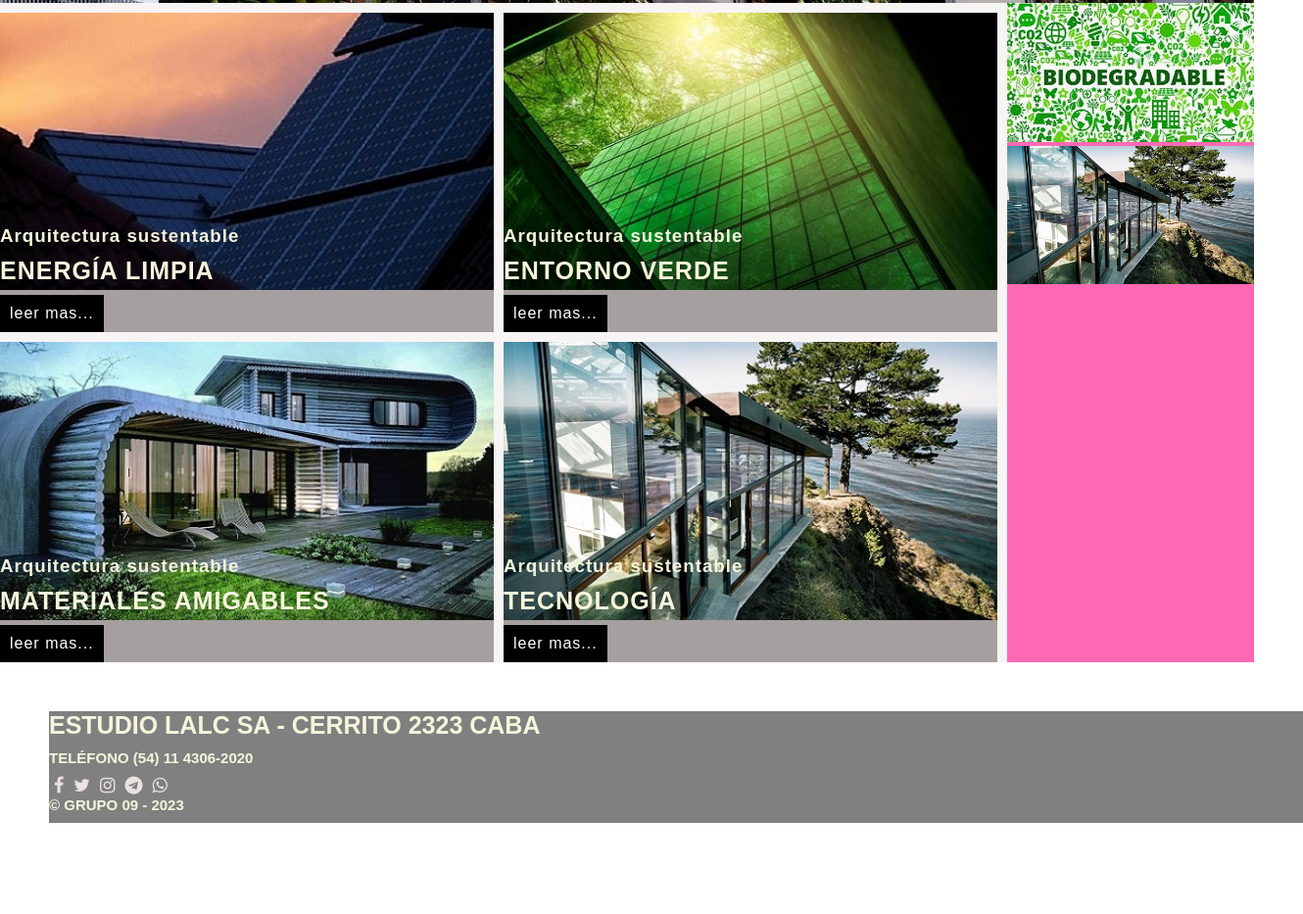
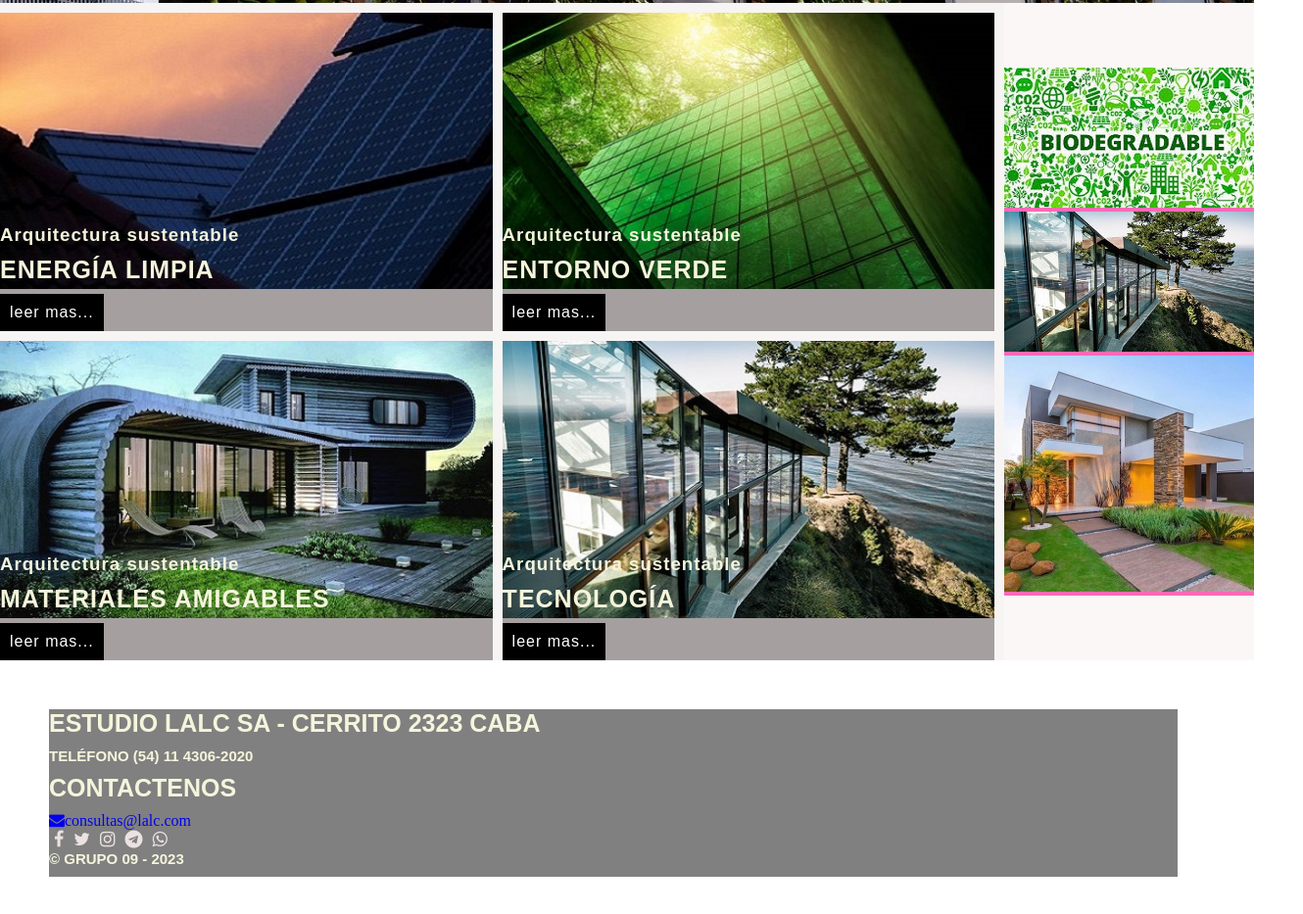
Before and after one commit to carina789/Estudio-de-Arquitectura-y-Dise-o-LALC, a plain HTML site: page home.html in a window 1280 px wide. Shown: the part 657-1590 px from the top of the page at 98% size, 1330 px wide, since content can reach past the window. Before the commit the page ends 1547 px from the top, so only its background shows below. Drawn offline with Linux system fonts and the light colour scheme.

Commit message:
add: Cambios en aside y footer

```diff
--- a/css/estilos.css
+++ b/css/estilos.css
@@ -191,6 +191,7 @@ h2 {
 }
 
 .aside {
+    margin: auto;
     background: hotpink;
     flex:auto;
 
@@ -211,17 +212,25 @@ h2 {
     padding: 0px 0 10px 0;
     color: beige;
 }
+h6 {
+    font-size: 15px;
+    text-transform: uppercase;
+    padding-left: 0;
+    color: aquamarine;
+}
 
 
 .publicidad {
+    margin: auto;
     background: rgb(206, 223, 109);
 }
 
 .footer {
+    bottom: 0;
     background-position: center;
     background-attachment: contain;
-    background-size:100%;
-    width: 100%;
+    background: size 9px;0%;
+    width: 90%;
     display: flex;
     flex-flow: column nowrap;
     background: gray;
--- a/home.html
+++ b/home.html
@@ -88,7 +88,8 @@
 
                 <div class="publicidad"></div>
                 <img src="css/images/fallhouse1.jpg" alt="">
-
+                <div class="publicidad"></div>
+                <img src="css/images/sostenible3.jpg" alt="">
 
             </aside>
         </section>
@@ -96,9 +97,13 @@
         <footer class="footer margen-interno">
 
             <nav class="footer">
-
                 <h2>Estudio LALC SA - Cerrito 2323 CABA</h2>
                 <h5>Teléfono (54) 11 4306-2020 </h5>
+                <div class="container-form">
+                    <div class="info-form">
+                        <h2>Contactenos</h2>
+                        <a href="#" class="fa fa-envelope">consultas@lalc.com</a>
+                    </div>
                 <div class="social">
                     <div><a href="#"><i class="fa fa-facebook" aria-hidden="true"></i></a></div>
                     <div><a href="#"><i class="fa fa-twitter" aria-hidden="true"></i></a></div>
```
